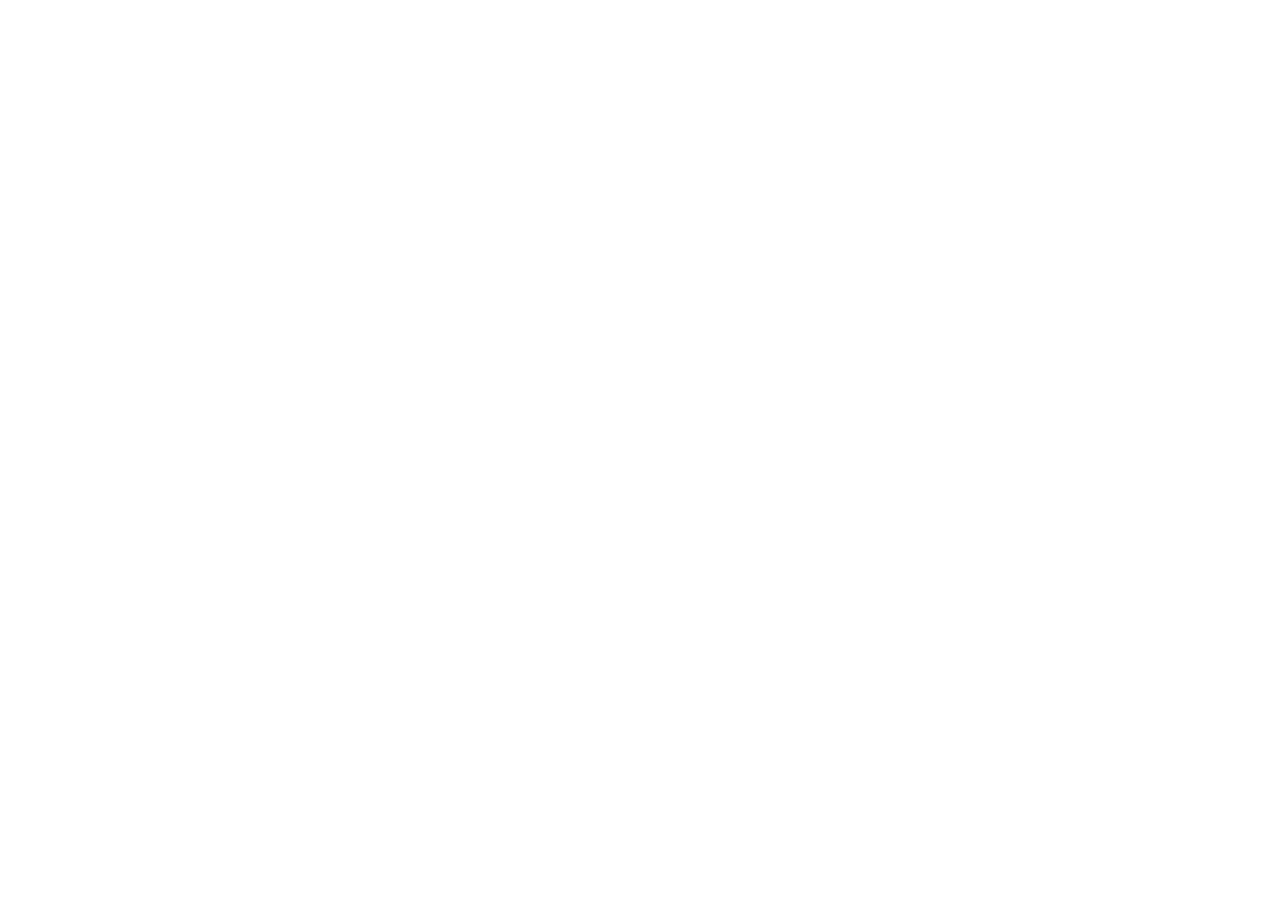
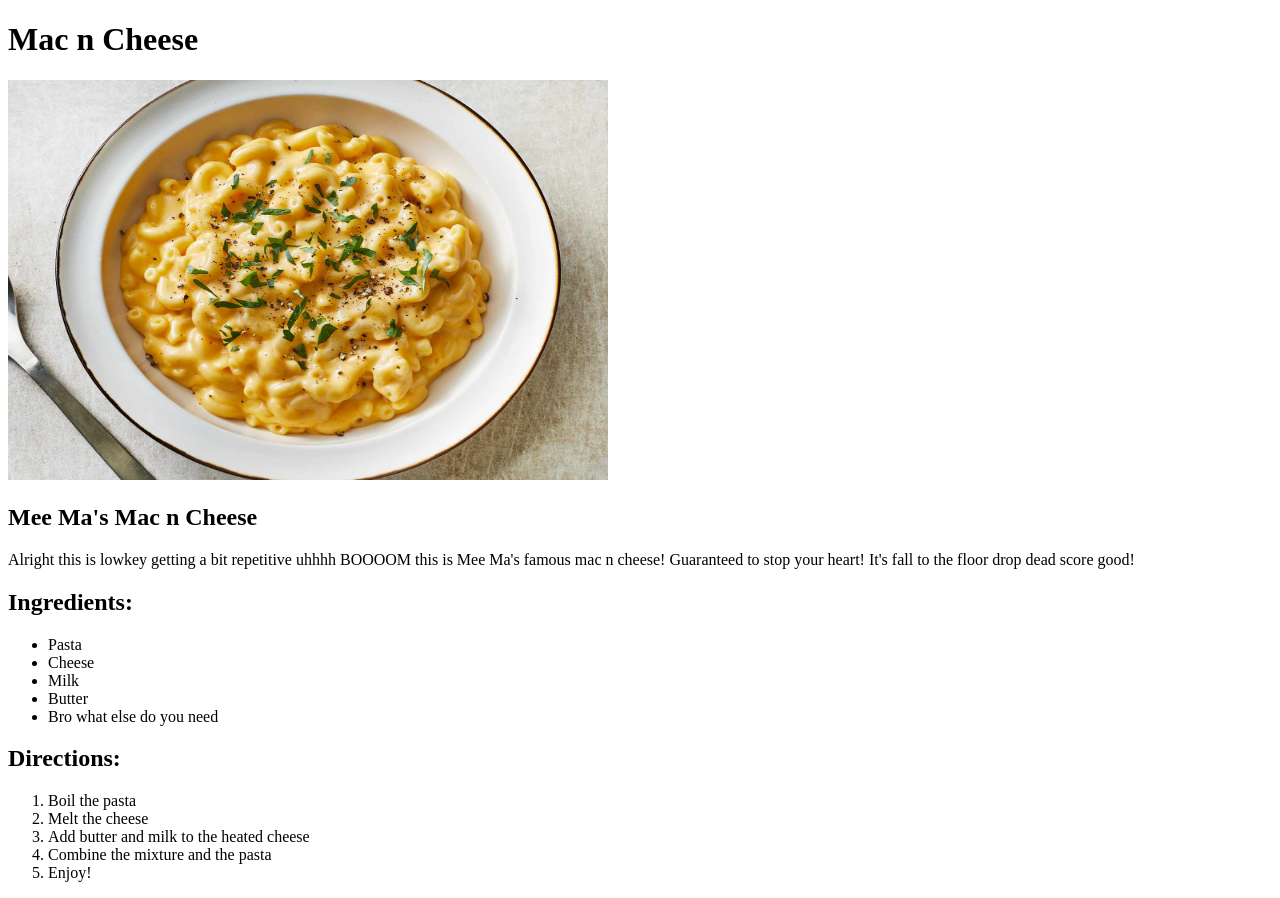
Before and after one commit to RoryLindstrom78/odin-recipes, a plain HTML site: page recipes/macncheese.html in a window 1280 px wide. Before the commit the page ends 800 px from the top, so only its background shows below. Drawn offline with Linux system fonts and the light colour scheme.

Commit message:
Finished the mac and cheese page
Now everything is good!

```diff
--- a/recipes/macncheese.html
+++ b/recipes/macncheese.html
@@ -0,0 +1,34 @@
+<!DOCTYPE html>
+<html lang="en">
+<head>
+    <meta charset="UTF-8">
+    <meta name="viewport" content="width=device-width, initial-scale=1.0">
+    <title>Document</title>
+</head>
+<body>
+    <h1>Mac n Cheese</h1>
+    <img src="../images/macncheese.jpg" alt="Image of Mac n Cheese" height="400" width="600">
+    <h2>Mee Ma's Mac n Cheese</h2>
+    <p>Alright this is lowkey getting a bit repetitive uhhhh BOOOOM this is Mee Ma's famous mac n cheese! Guaranteed to stop your heart!
+        It's fall to the floor drop dead score good!
+    </p>
+    <p></p>
+    <h2>Ingredients:</h2>
+    <ul>
+        <li>Pasta</li>
+        <li>Cheese</li>
+        <li>Milk</li>
+        <li>Butter</li>
+        <li>Bro what else do you need</li>
+    </ul>
+    <p></p>
+    <h2>Directions:</h2>
+    <ol>
+        <li>Boil the pasta</li>
+        <li>Melt the cheese</li>
+        <li>Add butter and milk to the heated cheese</li>
+        <li>Combine the mixture and the pasta</li>
+        <li>Enjoy!</li>
+    </ol>
+</body>
+</html>
```
Also changed, not shown: recipes/brisket.html (+1 -1 lines).
